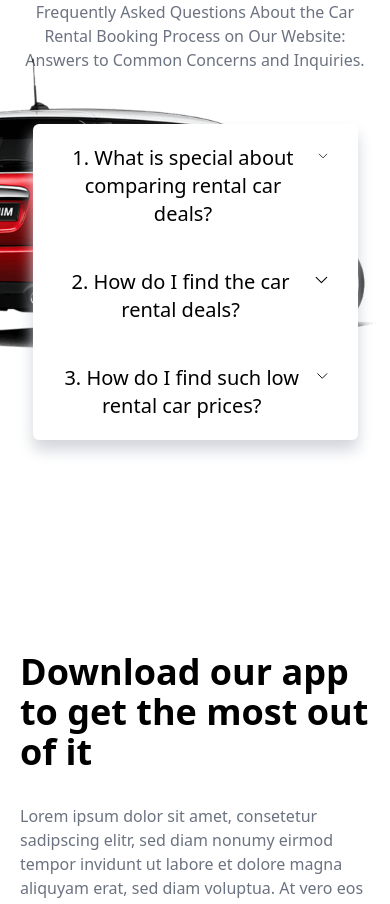
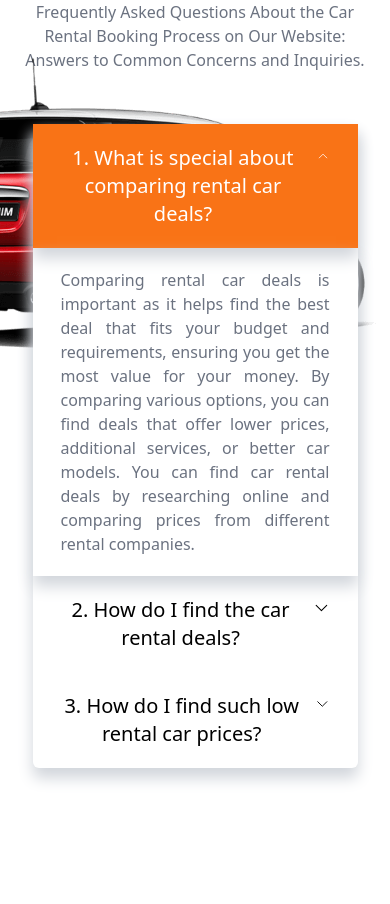
Before and after one commit to JobaF/car-rental, a Next.js app: page / in a window 390 px wide. Shown: the part 7680-8584 px from the top of the page. Built offline with nearby package versions, Linux system fonts and the light colour scheme.

Commit message:
Make accordion expanded on default and close mobile menu when clicking link

```diff
--- a/src/components/Accordion.tsx
+++ b/src/components/Accordion.tsx
@@ -11,7 +11,7 @@ interface AccordionData {
 }
 
 const Accordion: FC<AccordionProps> = ({ data }) => {
-	const [expandedItem, setExpandedItem] = useState<number | null>(null)
+	const [expandedItem, setExpandedItem] = useState<number | null>(0)
 
 	const handleAccordionClick = (id: number) => {
 		if (expandedItem !== id) {
--- a/src/components/Navbar.tsx
+++ b/src/components/Navbar.tsx
@@ -56,9 +56,10 @@ const Navbar: FC<NavbarProps> = ({}) => {
 				<div className="absolute flex flex-col p-5 text-lg gap-5 top-20 right-20 bg-gray-200 z-50 rounded-lg">
 					{navbarLinks.map((link) => (
 						<Link
+							onClick={() => setIsOpen(false)}
 							key={link.name}
 							href={link.url}
-							className="hover:underline hover:underline-offset-4"
+							className="hover:text-orange-500 font-bold"
 						>
 							{link.name}
 						</Link>
```
